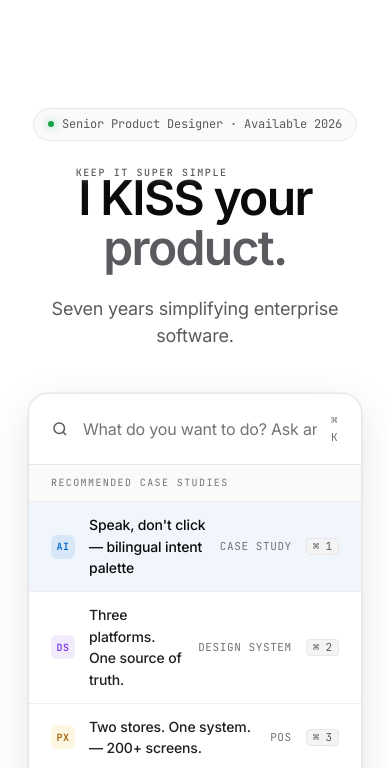
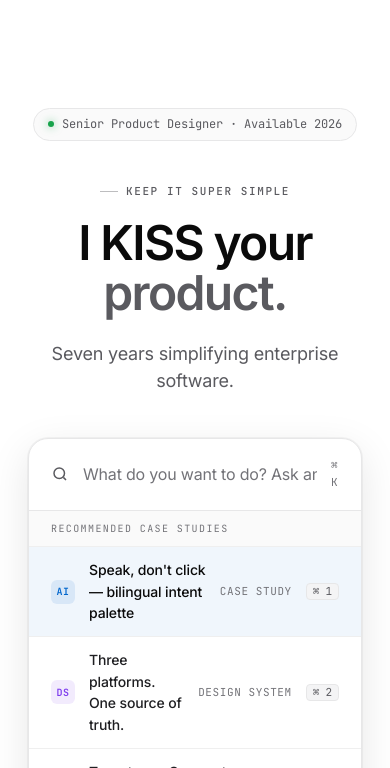
Before and after one commit to KaungMyatHein/hello-harry, a website: page portfolio-hybrid.html in a window 390 px wide. Shown: the part 64-832 px from the top of the page. Drawn offline with Linux system fonts and the light colour scheme.

Commit message:
Fix KISS hero label overflow on mobile
The absolute-positioned "Keep It Super Simple" caption was wider than the
"KISS" letters it sat above, causing it to overflow the viewport and clash
with the eyebrow chip on phones. Hide it on ≤768px and surface the same
phrase as a tidy monospace chip above the headline instead.

```diff
--- a/portfolio-hybrid.html
+++ b/portfolio-hybrid.html
@@ -207,6 +207,13 @@ a:focus-visible,button:focus-visible,.nav-cmd:focus-visible,.tile:focus-visible,
 /* KISS acronym — small "Keep It Super Simple" label sits above the K */
 .kiss-acronym{position:relative;display:inline-block;}
 .kiss-expansion{position:absolute;bottom:calc(100% - 6px);left:50%;transform:translateX(-50%);font-family:var(--mono);font-size:clamp(10px,0.9vw,12px);font-weight:500;letter-spacing:1.6px;text-transform:uppercase;color:var(--muted);white-space:nowrap;font-style:normal;}
+.kiss-expansion-mobile{display:none;}
+@media (max-width:768px){
+  .kiss-expansion{display:none;}
+  .kiss-acronym{position:static;}
+  .kiss-expansion-mobile{display:inline-flex;align-items:center;gap:8px;font-family:var(--mono);font-size:11px;font-weight:500;letter-spacing:1.6px;text-transform:uppercase;color:var(--muted);margin-bottom:18px;}
+  .kiss-expansion-mobile::before{content:"";width:18px;height:1px;background:currentColor;opacity:0.4;}
+}
 .hero h1 em{font-style:normal;color:var(--muted);}
 .hero-sub{font-size:clamp(18px,1.6vw,22px);font-weight:400;color:var(--muted);max-width:640px;margin:0 auto 40px;line-height:1.5;letter-spacing:-0.011em;}
 
@@ -955,6 +962,7 @@ a:focus-visible,button:focus-visible,.nav-cmd:focus-visible,.tile:focus-visible,
   <div class="hero-lens" aria-hidden="true"></div>
   <div class="hero-inner">
     <div class="hero-eyebrow"><span class="dot"></span>Senior Product Designer · Available 2026</div>
+    <div class="kiss-expansion-mobile" aria-hidden="true">Keep It Super Simple</div>
     <h1 data-text="I KISS your product.">I <span class="kiss-acronym"><span class="kiss-expansion">Keep It Super Simple</span>KISS</span> your <em>product.</em></h1>
     <p class="hero-sub" data-text="Seven years simplifying enterprise software.">Seven years simplifying enterprise software.</p>
 
```
